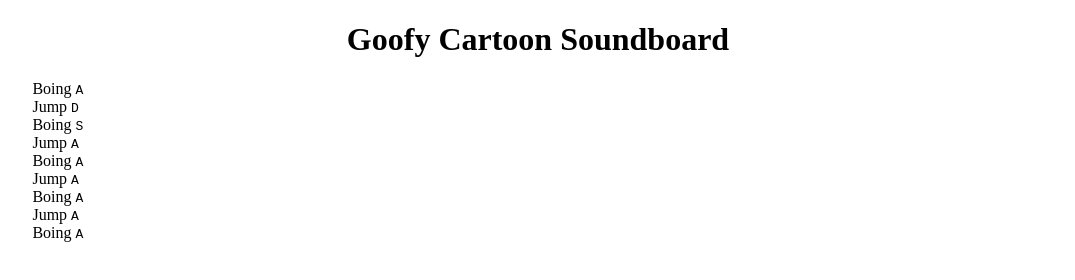
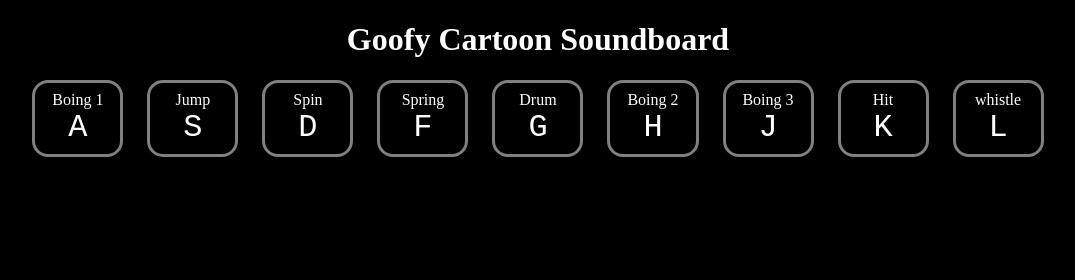
Before and after one commit to nknaeppe/cartoon_soundboard, a plain HTML site: page index.html in a window 1280 px wide. Shown: the whole page, without its empty margins (102-1177 px from the left). Drawn offline with Linux system fonts and the light colour scheme.

Commit message:
dark mode and funny sounds working

```diff
--- a/index.html
+++ b/index.html
@@ -17,40 +17,40 @@
         <div class="container">
             <div class="sound-buttons">
                 <div class="key" data-key="65">
-                    <span class="sound">Boing</span>
+                    <span class="sound">Boing 1</span>
                     <kbd>A</kbd>
                 </div>
                 <div class="key" data-key="83">
                     <span class="sound">Jump</span>
+                    <kbd>S</kbd>
+                </div>
+                <div class="key" data-key="68">
+                    <span class="sound">Spin</span>
                     <kbd>D</kbd>
                 </div>
-                <div class="key" data-key="68">
-                    <span class="sound">Boing</span>
-                    <kbd>S</kbd>
-                </div>
                 <div class="key" data-key="70">
-                    <span class="sound">Jump</span>
-                    <kbd>A</kbd>
+                    <span class="sound">Spring</span>
+                    <kbd>F</kbd>
                 </div>
               <div class="key" data-key="71">
-                    <span class="sound">Boing</span>
-                    <kbd>A</kbd>
+                    <span class="sound">Drum</span>
+                    <kbd>G</kbd>
                 </div>
                 <div class="key" data-key="72">
-                    <span class="sound">Jump</span>
-                    <kbd>A</kbd>
+                    <span class="sound">Boing 2</span>
+                    <kbd>H</kbd>
                 </div>
                  <div class="key" data-key="74">
-                    <span class="sound">Boing</span>
-                    <kbd>A</kbd>
+                    <span class="sound">Boing 3</span>
+                    <kbd>J</kbd>
                 </div>
                 <div class="key" data-key="75">
-                    <span class="sound">Jump</span>
-                    <kbd>A</kbd>
+                    <span class="sound">Hit</span>
+                    <kbd>K</kbd>
                 </div>
                  <div class="key" data-key="76">
-                    <span class="sound">Boing</span>
-                    <kbd>A</kbd>
+                    <span class="sound">whistle</span>
+                    <kbd>L</kbd>
                 </div>
            </div>
         </div>
--- a/index.js
+++ b/index.js
@@ -1,9 +1,19 @@
-window.addEventListener("keydown", function (e) {
-    const audio = document.querySelector(`audio[data-key="${ e.keyCode }"]`);
-    if (!audio) {
-        return
-    }
+function removeTransition(e) {
+    if (e.propertyName !== 'transform') return;
+    e.target.classList.remove('playing');
+  }
+
+function playSound(e) {
+    const audio = document.querySelector(`audio[data-key="${e.keyCode}"]`);
+    const key = document.querySelector(`div[data-key="${e.keyCode}"]`);
+    if (!audio) return;
+
+    key.classList.add("playing");
     audio.currentTime = 0;
-    audio.play()
+    audio.play();
+}
 
-});
+const keys = document.querySelectorAll(".key");
+//keys.forEach(key => key.addEventListener("transitionend", removeTransition));
+keys.forEach(key => key.addEventListener('transitionend', removeTransition));
+window.addEventListener("keydown", playSound);
--- a/style.css
+++ b/style.css
@@ -1,9 +1,37 @@
+body{
+    background-color: black;
+    color: white
+}
 h1{
     text-align: center;
 }
 .container{
-    width: 80%;
+    width:80%;
     margin:auto;
+
+}
+.sound-buttons{
     display: flex;
-    flex-flow: row wrap;
+    justify-content: space-evenly;
+    align-items: center;
+    gap: 1.5rem;
 }
+.key{
+    padding: 0.5rem;
+    border: solid ;
+    border-radius: 1rem;
+    border-color: grey;
+    text-align: center;
+    transition: all 0.07s;
+    flex: 1;
+}
+.playing{
+    transform: scale(1.1);
+    border-color: white;
+    box-shadow: 0 0 1rem grey;
+}
+
+kbd{
+    display: block;
+    font-size: 2rem;
+}
```
